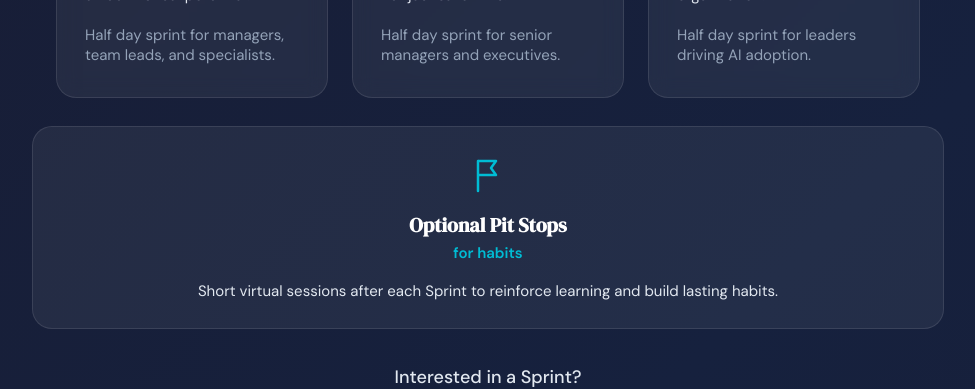
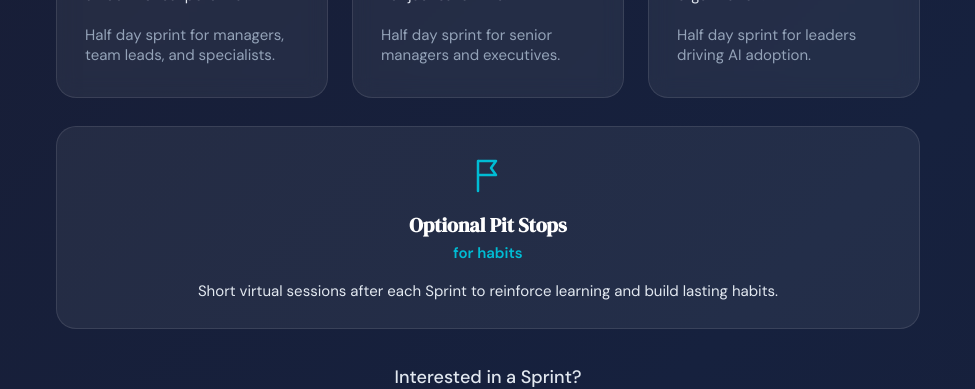
Before and after one commit to coachbay/site, a React (Vite) app: page / in a window 1280 px wide. Shown: the part 1400-1789 px from the top of the page, without its empty margins (152-1127 px from the left). Built offline with nearby package versions, Linux system fonts and the light colour scheme.

Commit message:
Make Pit Stops card span full width of sprint grid

```diff
--- a/LandingPage.jsx
+++ b/LandingPage.jsx
@@ -385,6 +385,7 @@ export default function LandingPage({ onNavigate }) {
         </div>
 
         {/* Pit Stops note */}
+        <div style={{ padding: "0 24px" }}>
         <div className="pitstop-card" style={{
           textAlign: "center",
           marginTop: 28,
@@ -392,6 +393,7 @@ export default function LandingPage({ onNavigate }) {
           background: "rgba(255,255,255,0.06)",
           border: "1px solid rgba(255,255,255,0.1)",
           borderRadius: 20,
+          width: "100%",
         }}>
           <div style={{ marginBottom: 16, display: "flex", justifyContent: "center" }}>
             <svg width="40" height="40" viewBox="0 0 40 40" fill="none">
@@ -424,8 +426,7 @@ export default function LandingPage({ onNavigate }) {
             Short virtual sessions after each Sprint to reinforce learning and build lasting habits.
           </p>
         </div>
-
-        {/* Sprint CTA */}
+        </div>
         <div style={{
           textAlign: "center",
           marginTop: 36,
--- a/index.css
+++ b/index.css
@@ -40,11 +40,9 @@ body {
   margin: 0 auto;
 }
 
-/* Pit Stops: full width on desktop, constrained on mobile */
+/* Pit Stops: full width within parent */
 .pitstop-card {
-  max-width: 960px;
-  margin-left: auto;
-  margin-right: auto;
+  box-sizing: border-box;
 }
 
 /* Hero layout: side by side on desktop */
```
Also changed, not shown: 5 other files (tests, documents, lock files or other folders).
